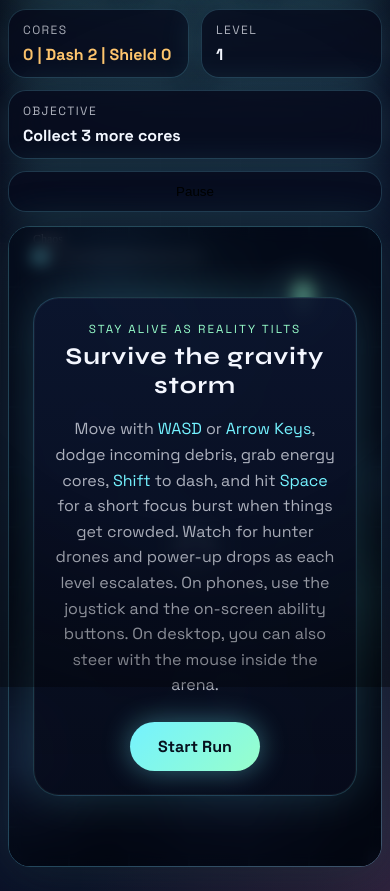
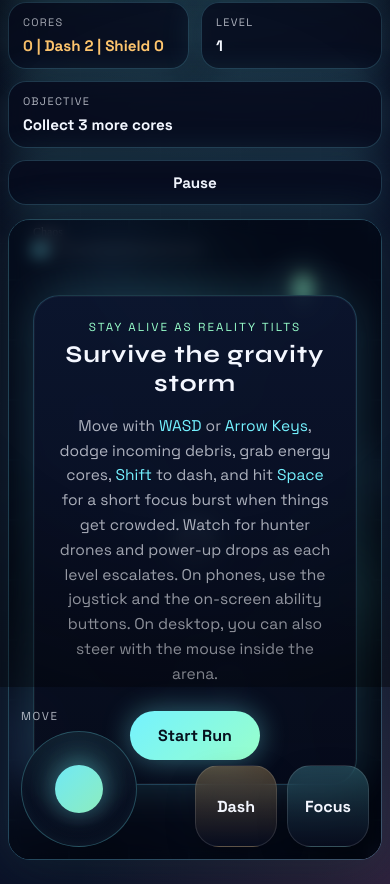
Before and after one commit to minketan22/gravity-panic, a plain HTML site: page index.html in a window 390 px wide. Shown: the part 157-1048 px from the top of the page. Drawn offline with Linux system fonts and the light colour scheme.

Commit message:
Enhance touch controls and responsive styles
Added touch control styles and modified existing styles for better responsiveness.

```diff
--- a/styles.css
+++ b/styles.css
@@ -27,6 +27,7 @@ body {
     radial-gradient(circle at bottom right, rgba(255, 111, 145, 0.15), transparent 28%),
     linear-gradient(135deg, var(--bg-1), var(--bg-2));
   overflow: hidden;
+  overscroll-behavior: none;
 }
 
 body::before,
@@ -100,6 +101,13 @@ body::after {
   min-width: 220px;
 }
 
+.stat-card--button {
+  color: var(--text);
+  font: inherit;
+  font-weight: 700;
+  cursor: pointer;
+}
+
 .stat-card strong.ready {
   color: var(--amber);
 }
@@ -129,9 +137,100 @@ body::after {
   width: 100%;
   height: 100%;
   display: block;
+  touch-action: none;
   background:
     radial-gradient(circle at 50% 30%, rgba(116, 242, 255, 0.1), transparent 40%),
     linear-gradient(180deg, rgba(8, 11, 30, 0.95), rgba(4, 6, 16, 1));
+}
+
+.touch-controls {
+  position: absolute;
+  inset: auto 18px 18px 18px;
+  display: none;
+  justify-content: space-between;
+  align-items: end;
+  gap: 18px;
+  z-index: 2;
+  pointer-events: none;
+}
+
+.touch-joystick,
+.touch-actions {
+  pointer-events: auto;
+}
+
+.touch-label {
+  margin: 0 0 8px;
+  font-size: 0.72rem;
+  letter-spacing: 0.14em;
+  text-transform: uppercase;
+  color: rgba(244, 247, 255, 0.7);
+}
+
+.joystick-pad {
+  width: 132px;
+  height: 132px;
+  border-radius: 50%;
+  border: 1px solid rgba(116, 242, 255, 0.28);
+  background:
+    radial-gradient(circle at 50% 35%, rgba(116, 242, 255, 0.2), rgba(8, 13, 31, 0.72) 60%),
+    rgba(6, 9, 22, 0.86);
+  backdrop-filter: blur(10px);
+  box-shadow: inset 0 0 24px rgba(116, 242, 255, 0.08);
+  position: relative;
+  touch-action: none;
+}
+
+.joystick-thumb {
+  position: absolute;
+  left: 50%;
+  top: 50%;
+  width: 54px;
+  height: 54px;
+  margin-left: -27px;
+  margin-top: -27px;
+  border-radius: 50%;
+  background: linear-gradient(135deg, rgba(116, 242, 255, 0.95), rgba(152, 255, 203, 0.92));
+  box-shadow: 0 0 28px rgba(116, 242, 255, 0.38);
+  transition: transform 80ms ease-out;
+}
+
+.touch-actions {
+  display: flex;
+  gap: 12px;
+  align-items: end;
+}
+
+.touch-button {
+  min-width: 92px;
+  min-height: 92px;
+  border: 1px solid rgba(255, 255, 255, 0.12);
+  border-radius: 28px;
+  color: var(--text);
+  font: inherit;
+  font-weight: 700;
+  background: rgba(8, 13, 31, 0.8);
+  backdrop-filter: blur(12px);
+  box-shadow: 0 12px 30px rgba(0, 0, 0, 0.22);
+  touch-action: manipulation;
+}
+
+.touch-button--dash {
+  background: linear-gradient(180deg, rgba(255, 197, 109, 0.28), rgba(8, 13, 31, 0.88));
+}
+
+.touch-button--focus {
+  background: linear-gradient(180deg, rgba(116, 242, 255, 0.22), rgba(8, 13, 31, 0.88));
+}
+
+.touch-button:active {
+  transform: scale(0.97);
+}
+
+.touch-button.is-paused,
+.stat-card--button.is-paused {
+  border-color: rgba(255, 197, 109, 0.5);
+  box-shadow: 0 0 24px rgba(255, 197, 109, 0.2);
 }
 
 .overlay {
@@ -238,3 +337,55 @@ body::after {
     padding: 24px 20px;
   }
 }
+
+@media (hover: none), (pointer: coarse) {
+  .touch-controls {
+    display: flex;
+  }
+
+  .overlay-copy {
+    font-size: 0.97rem;
+  }
+}
+
+@media (max-width: 560px) {
+  .touch-controls {
+    inset: auto 12px 12px 12px;
+    gap: 12px;
+  }
+
+  .joystick-pad {
+    width: 116px;
+    height: 116px;
+  }
+
+  .joystick-thumb {
+    width: 48px;
+    height: 48px;
+    margin-left: -24px;
+    margin-top: -24px;
+  }
+
+  .touch-actions {
+    gap: 10px;
+  }
+
+  .touch-button {
+    min-width: 82px;
+    min-height: 82px;
+    border-radius: 24px;
+  }
+
+  .hud__brand h1 {
+    font-size: 1.75rem;
+  }
+
+  .stat-label {
+    font-size: 0.68rem;
+  }
+
+  .stat-card strong,
+  .stat-card--button {
+    font-size: 0.95rem;
+  }
+}
```
